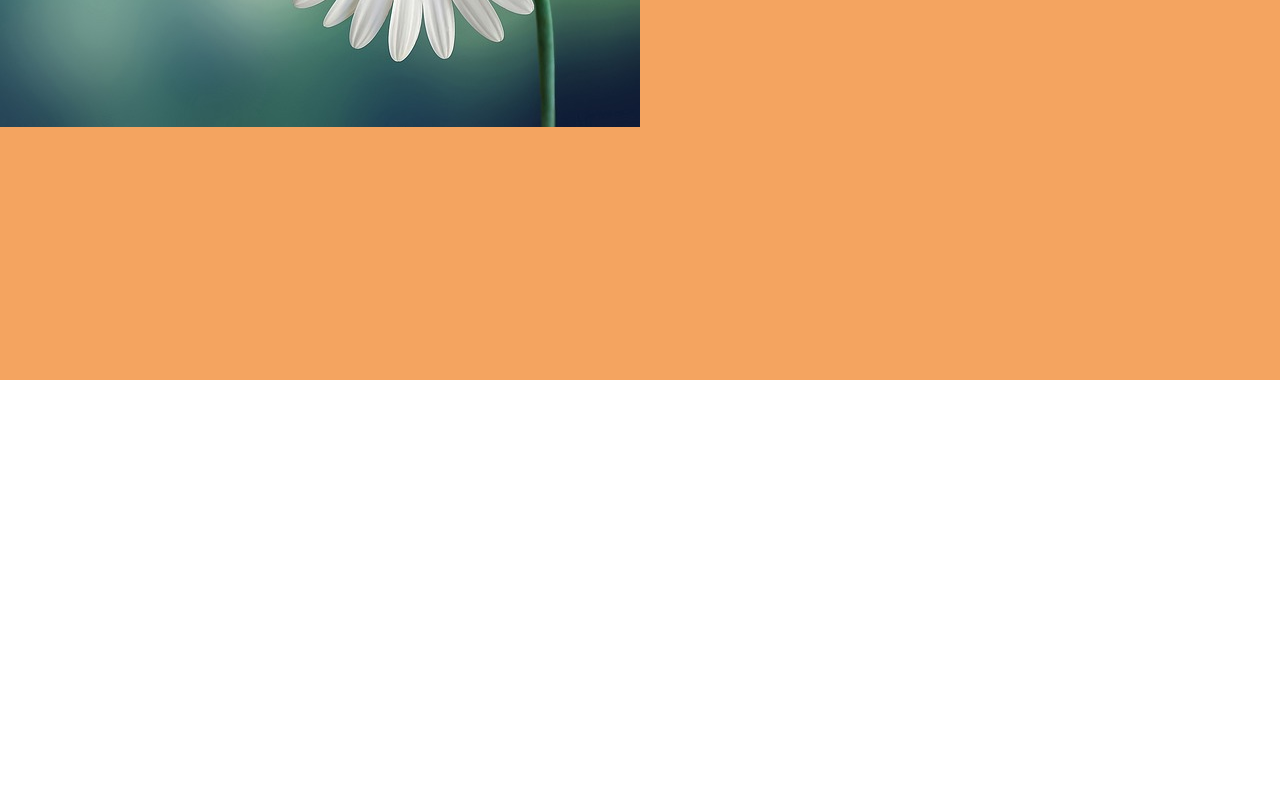
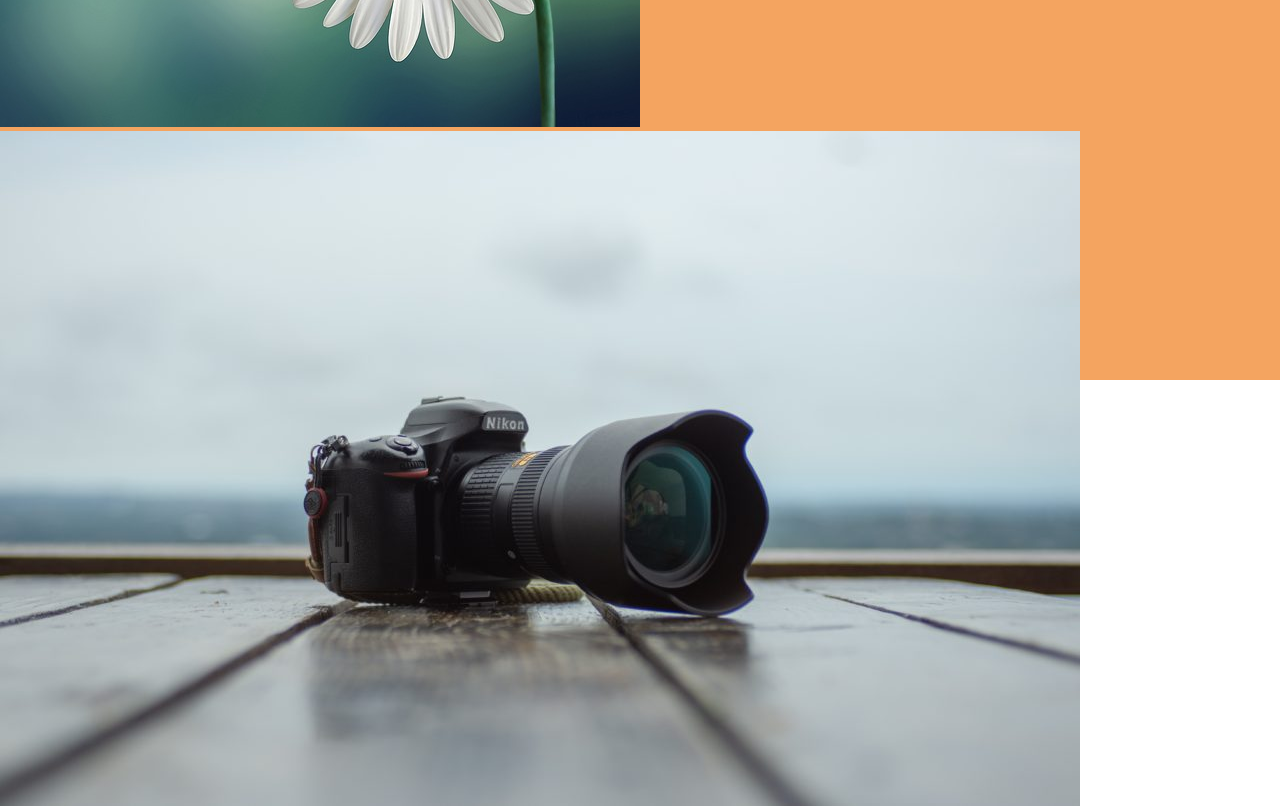
Before and after one commit to shamimfewd/test-github, a plain HTML site: page index.html in a window 1280 px wide. Shown: the part 420-1230 px from the top of the page. Before the commit the page ends 800 px from the top, so only its background shows below. Drawn offline with Linux system fonts and the light colour scheme.

Commit message:
added a camera image

```diff
--- a/index.html
+++ b/index.html
@@ -15,6 +15,9 @@
         <div>
             <img src="img/mar.jpg" alt="">
         </div>
+        <div>
+            <img src="img/digital.jpg" alt="">
+        </div>
     </section>
 </body>
 </html>
```
Also changed, not shown: img/digital.jpg (added).
